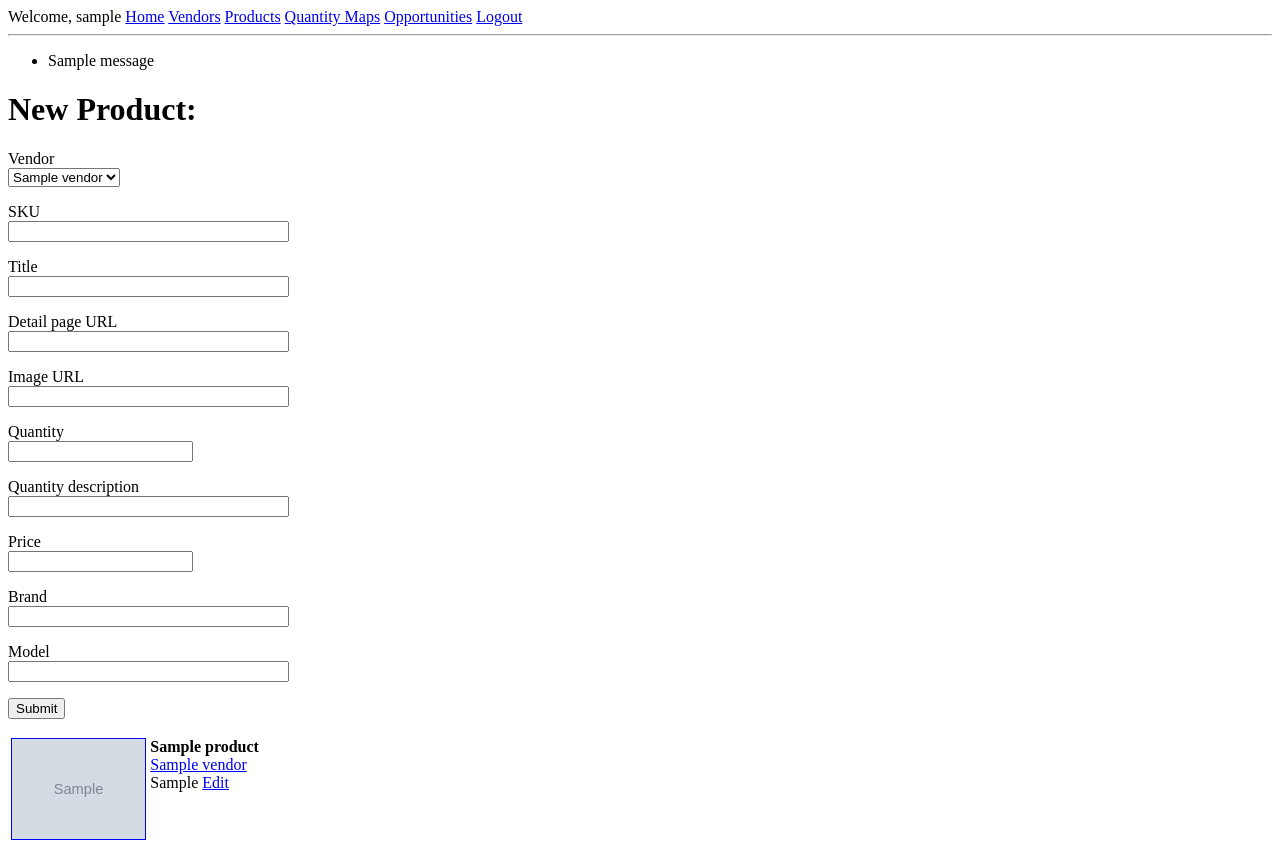
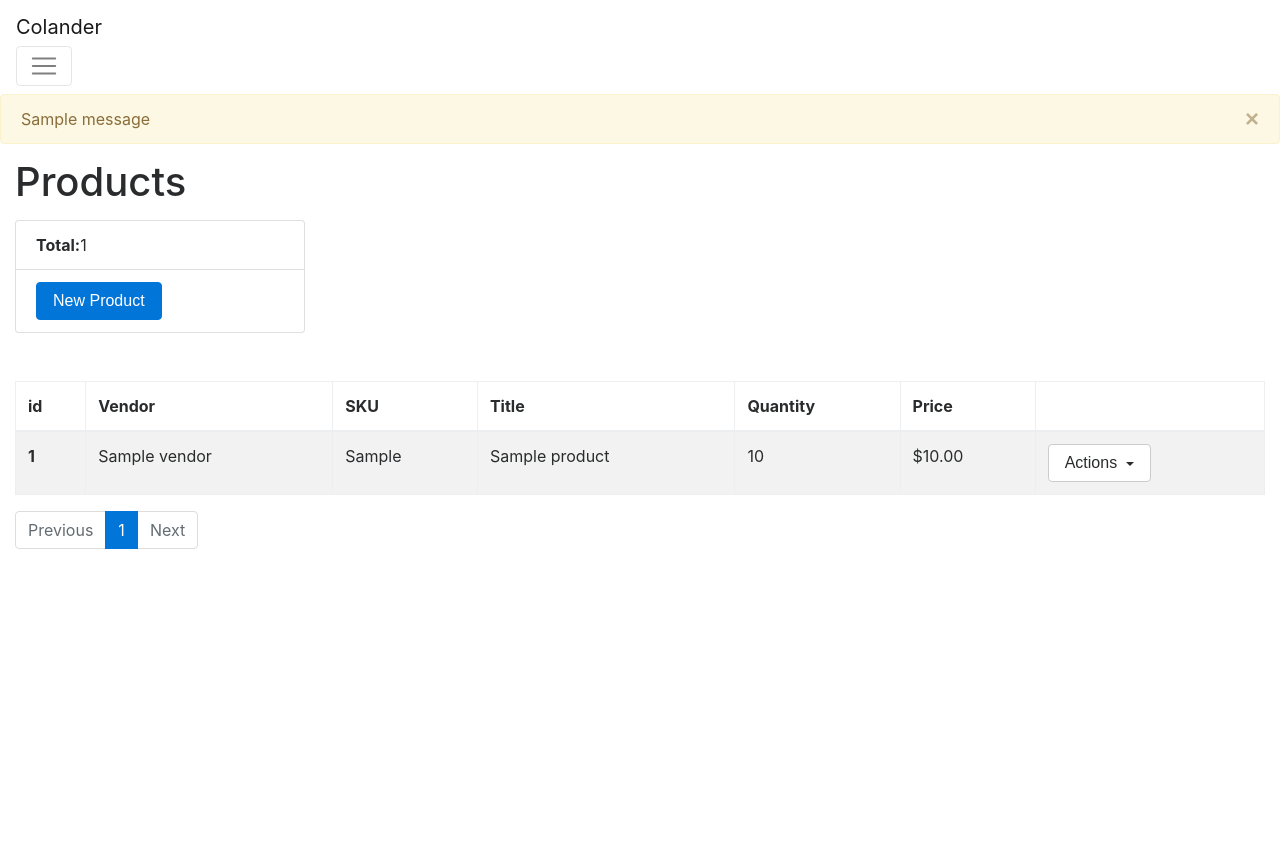
Before and after one commit to garrettmk/colander, a Flask app: page /products in a window 1280 px wide. After the commit the page ends 549 px from the top, so only its background shows below. Run offline with Flask 3, Linux system fonts and the light colour scheme; a user stored in the database is signed in; tables that the repository leaves empty hold one stand-in row (values such as "Sample post"); grey boxes marked "Sample" are stand-in pictures; one stand-in notice (Sample message) is shown; some libraries are stand-ins or nearby versions.

Commit message:
Various updates and fixes.

```diff
--- a/web/app/__init__.py
+++ b/web/app/__init__.py
@@ -41,6 +41,7 @@ class FlaskCelery(Celery):
 
 app = Flask(__name__)
 app.config.from_object(Config)
+app.jinja_env.add_extension('jinja2.ext.do')
 
 db = SQLAlchemy(app)
 migrate = Migrate(app, db)
--- a/web/app/forms.py
+++ b/web/app/forms.py
@@ -22,7 +22,7 @@ class EditVendorForm(FlaskForm):
     name = StringField('Name', validators=[DataRequired()])
     website = URLField('Website', validators=[DataRequired()])
     image_url = URLField('Image URL')
-    submit = SubmitField('Create Vendor')
+    submit = SubmitField('OK')
     delete = SubmitField('Delete')
 
     def __init__(self, *args, **kwargs):
@@ -83,3 +83,16 @@ class EditProductForm(FlaskForm):
         product = Product.query.filter_by(vendor_id=vendor_id, sku=sku.data).first()
         if product and product != self.edit_product:
             raise ValidationError('Please choose a different vendor or SKU.')
+
+
+class SearchProductsForm(FlaskForm):
+    vendor_id = SelectField('Vendor', coerce=int, validators=[Optional()])
+    text = StringField('Text', validators=[Optional()])
+    search_sku = BooleanField('SKU')
+    search_title = BooleanField('Title')
+    search_desc = BooleanField('Description')
+    submit = SubmitField('Search')
+
+    def __init__(self, *args, **kwargs):
+        super().__init__(*args, **kwargs)
+        self.vendor_id.choices = [(v.id, v.name) for v in Vendor.query.order_by(Vendor.name.asc()).all()]
--- a/web/app/routes.py
+++ b/web/app/routes.py
@@ -2,7 +2,7 @@ from flask import request, flash, render_template, redirect, url_for, jsonify
 from flask_login import current_user, login_user, logout_user, login_required
 
 from app import app, db, celery
-from app.forms import LoginForm, EditVendorForm, EditQuantityMapForm, EditProductForm
+from app.forms import LoginForm, EditVendorForm, EditQuantityMapForm, EditProductForm, SearchProductsForm
 from app.models import User, Vendor, QuantityMap, Product, Opportunity
 
 from celery import chain, chord
@@ -47,7 +47,7 @@ def login():
 @app.route('/logout')
 def logout():
     logout_user()
-    return redirect(url_for('index'))
+    return redirect(url_for('login'))
 
 
 ########################################################################################################################
@@ -77,9 +77,24 @@ def api_call(task):
 # Vendors
 
 
-@app.route('/vendors', methods=['GET', 'POST'])
+@app.route('/vendors')
 @login_required
 def vendors():
+    """The top-level Vendor index."""
+    product_count = Product.query.count()
+    vendors = Vendor.query.order_by(Vendor.name.asc()).all()
+    return render_template(
+        'vendors.html',
+        title='Vendors',
+        vendors=vendors,
+        product_count=product_count
+    )
+
+
+@app.route('/vendors/create', methods=['GET', 'POST'])
+@login_required
+def new_vendor_form():
+    """Renders the vendor creation form."""
     form = EditVendorForm()
     if form.validate_on_submit():
         vendor = Vendor(
@@ -90,35 +105,51 @@ def vendors():
 
         db.session.add(vendor)
         db.session.commit()
+        flash(f'Vendor \"{vendor.name}\" created successfully.')
+        return jsonify(status='ok')
 
-        flash(f'Vendor \"{vendor.name}\" created successfully.')
-        return redirect(url_for('vendors'))
-
-    vendors = Vendor.query.order_by(Vendor.name.asc()).all()
-    return render_template('vendors.html', title='Vendors', form=form, vendors=vendors)
+    return render_template('forms/vendor.html', title="New Vendor", form=form)
 
 
-@app.route('/vendors/<vendor_id>', methods=['GET', 'POST'])
+@app.route('/vendors/edit/<vendor_id>', methods=['GET', 'POST'])
 @login_required
-def edit_vendor(vendor_id):
-    vendor = Vendor.query.filter_by(id=vendor_id).first()
-    if vendor is None:
-        flash(f'Invalid vendor id: {vendor_id}')
-        return redirect(url_for('vendors'))
-
+def edit_vendor_form(vendor_id):
+    """Renders the Edit Vendor form."""
+    vendor = Vendor.query.filter_by(id=vendor_id).first_or_404()
     form = EditVendorForm(obj=vendor)
-    if form.validate_on_submit() and form.submit.data:
+    if form.validate_on_submit():
         form.populate_obj(vendor)
         db.session.commit()
         flash(f'Changes saved')
-        return redirect(url_for('vendors'))
-    elif form.delete.data:
-        db.session.delete(vendor)
-        db.session.commit()
-        flash(f'Vendor \"{vendor.name}\" deleted.')
-        return redirect(url_for('vendors'))
+        return jsonify(status='ok')
 
-    return render_template('edit_vendor.html', title='Edit Vendor', form=form)
+    return render_template('forms/vendor.html', title="Edit Vendor", form=form)
+
+
+@app.route('/vendors/delete', methods=['POST'])
+@login_required
+def delete_vendor():
+    """Delete a vendor."""
+    print(request.form)
+    vendor = Vendor.query.filter_by(id=request.form['vendor_id']).first_or_404()
+    db.session.delete(vendor)
+    db.session.commit()
+    flash(f'Vendor \"{vendor.name}\" deleted.')
+    return 'ok'
+
+
+@app.route('/vendors/<vendor_id>')
+@login_required
+def vendor_details(vendor_id):
+    """Display a vendor's detail page."""
+    vendor = Vendor.query.filter_by(id=vendor_id).first_or_404()
+    page_num = request.args.get('page', 1, type=int)
+    product_page = vendor.products.paginate(page_num, app.config['MAX_PAGE_ITEMS'], False)
+    return render_template(
+        'vendor_details.html',
+        vendor=vendor,
+        product_page=product_page
+    )
 
 
 ########################################################################################################################
@@ -176,32 +207,39 @@ def edit_quantity_map(qmap_id):
 @app.route('/products', methods=['GET', 'POST'])
 @login_required
 def products():
-    form = EditProductForm()
-    if form.validate_on_submit():
-        product = Product()
-        form.populate_obj(product)
-        db.session.add(product)
-        db.session.commit()
+    # form = EditProductForm()
+    # if form.validate_on_submit():
+    #     product = Product()
+    #     form.populate_obj(product)
+    #     db.session.add(product)
+    #     db.session.commit()
+    #
+    #     if db.session.query(Vendor.name).filter(Vendor.id == form.vendor_id.data).first()[0] == 'Amazon':
+    #         chain(
+    #             chord(
+    #                 (
+    #                     GetCompetitivePricingForASIN.s(product.sku),
+    #                     ItemLookup.s(product.sku),
+    #                 ),
+    #                 update_amazon_listing.s(product.id)
+    #             ),
+    #             update_fba_fees.s()
+    #         ).apply_async()
+    #     else:
+    #         find_amazon_matches.delay(product.id)
+    #
+    #     flash(f'Product created: {product.vendor.name} {product.sku}')
+    #     return redirect(url_for('products'))
 
-        if db.session.query(Vendor.name).filter(Vendor.id == form.vendor_id.data).first()[0] == 'Amazon':
-            chain(
-                chord(
-                    (
-                        GetCompetitivePricingForASIN.s(product.sku),
-                        ItemLookup.s(product.sku),
-                    ),
-                    update_amazon_listing.s(product.id)
-                ),
-                update_fba_fees.s()
-            ).apply_async()
-        else:
-            find_amazon_matches.delay(product.id)
-
-        flash(f'Product created: {product.vendor.name} {product.sku}')
-        return redirect(url_for('products'))
-
-    products = Product.query.order_by(Product.vendor_id.asc()).all()
-    return render_template('products.html', title='Products', form=form, products=products)
+    page_num = request.args.get('page', 1, type=int)
+    products = Product.query.order_by(Product.title.asc()).paginate(page_num, app.config['MAX_PAGE_ITEMS'], False)
+    product_count = Product.query.count()
+    return render_template(
+        'products.html',
+        title='Products',
+        products=products,
+        product_count=product_count
+    )
 
 
 @app.route('/products/<product_id>', methods=['GET', 'POST'])
--- a/web/app/templates/base.html
+++ b/web/app/templates/base.html
@@ -1,5 +1,12 @@
-<html>
+{% import "macros.html" as macros %}
+
+<!doctype html>
+<html lang="en">
     <head>
+        <meta charset="utf-8">
+        <meta name="viewport" content="width=device-width, initial-scale=1, shrink-to-fit=no">
+        <link rel="stylesheet" href="https://maxcdn.bootstrapcdn.com/bootstrap/4.0.0-beta.3/css/bootstrap.min.css" integrity="sha384-Zug+QiDoJOrZ5t4lssLdxGhVrurbmBWopoEl+M6BdEfwnCJZtKxi1KgxUyJq13dy" crossorigin="anonymous">
+        <link href="//maxcdn.bootstrapcdn.com/font-awesome/4.1.0/css/font-awesome.min.css" rel="stylesheet">
         {% if title %}
         <title>{{ title }} -  Colander</title>
         {% else %}
@@ -7,29 +14,50 @@
         {% endif %}
     </head>
     <body>
-    <div>
+    <nav class="navbar navbar-expand-lg navbar-light bg-dark">
+        <a class="navbar-brand text-light" href="{{ url_for('index') }}">Colander</a>
+        <button class="navbar-toggler" type="button" data-toggle="collapse" data-target="#navbarSupportedContent" aria-controls="navbarSupportedContent" aria-expanded="false" aria-label="Toggle Navigation">
+            <span class="navbar-toggler-icon"></span>
+        </button>
+
+        <div class="collapse navbar-collapse" id="navbarSupportedContent">
+            <ul class="navbar-nav mr-auto">
+                <li class="nav-item active">
+                    <a class="nav-link text-light" href="{{ url_for('vendors') }}">Vendors</a>
+                </li>
+                <li>
+                    <a class="nav-link text-light" href="{{ url_for('products') }}">Products</a>
+                </li>
+                <li>
+                    <a class="nav-link text-light" href="{{ url_for('quantity_map') }}">Quantity Maps</a>
+                </li>
+                <li>
+                    <a class="nav-link text-light" href="{{ url_for('opportunities') }}">Opportunities</a>
+                </li>
+            </ul>
             {% if current_user.is_authenticated %}
-        Welcome, {{ current_user.username }}
-        <a href="{{ url_for('index') }}">Home</a>
-        <a href="{{ url_for('vendors') }}">Vendors</a>
-        <a href="{{ url_for('products') }}">Products</a>
-        <a href="{{ url_for('quantity_map') }}">Quantity Maps</a>
-        <a href="{{ url_for('opportunities') }}">Opportunities</a>
-        <a href="{{ url_for('logout') }}">Logout</a>
-        {% else %}
-        <a href="{{ url_for('login') }}">Log In</a>
+            <ul class="navbar-nav navbar-right">
+                <li>
+                    <a class="nav-link text-light mr-sm-2" href="{{ url_for('logout') }}">Logout</a>
+                </li>
+            </ul>
             {% endif %}
         </div>
-        <hr>
+    </nav>
     {% with messages = get_flashed_messages() %}
-        {% if messages %}
-        <ul>
     {% for message in messages %}
-            <li>{{ message }}</li>
+    <div class="alert alert-warning alert-dismissible fade show" role="alert">
+        {{ message }}
+        <button type="button" class="close" data-dismiss="alert" aria-label="Close">
+            <span aria-hidden="true">&times;</span>
+        </button>
+    </div>
     {% endfor %}
-        </ul>
-        {% endif %}
     {% endwith %}
     {% block content %}{% endblock %}
+    <script src="https://code.jquery.com/jquery-3.2.1.min.js" crossorigin="anonymous"></script>
+    <script src="https://cdnjs.cloudflare.com/ajax/libs/popper.js/1.12.9/umd/popper.min.js" integrity="sha384-ApNbgh9B+Y1QKtv3Rn7W3mgPxhU9K/ScQsAP7hUibX39j7fakFPskvXusvfa0b4Q" crossorigin="anonymous"></script>
+    <script src="https://maxcdn.bootstrapcdn.com/bootstrap/4.0.0-beta.3/js/bootstrap.min.js" integrity="sha384-a5N7Y/aK3qNeh15eJKGWxsqtnX/wWdSZSKp+81YjTmS15nvnvxKHuzaWwXHDli+4" crossorigin="anonymous"></script>
+    {% block script %}{% endblock %}
     </body>
 </html>
--- /dev/null
+++ b/web/app/templates/macros.html
@@ -0,0 +1,67 @@
+{% macro form_field(elem) -%}
+<div class="form-group">
+    {% do kwargs.update({'aria-describedby': elem.id + '-help'}) %}
+    {{ elem(class_='form-control', placeholder=elem.label.text, **kwargs) }}
+    <small id="{{ elem.id + '-help' }}" class="form-text text-muted">
+        {% for error in elem.errors %}
+        <span class="text-danger">{{ error }}</span>
+        {% endfor %}
+    </small>
+</div>
+{%- endmacro %}
+
+{% macro form_check(elem) -%}
+<div class="form-check">{{ elem(class_='form-check-input', **kwargs) }}{{ elem.label }}</div>
+{%- endmacro %}
+
+{% macro form_submit(elem) -%}
+{{ elem(class_='btn btn-primary', **kwargs) }}
+{%- endmacro %}
+
+{% macro show_pages(pagination, endpoint) %}
+<ul class="pagination">
+    {% if pagination.has_prev %}
+    <li class="page-item"><a class="page-link" href="{{ url_for(endpoint, page=pagination.prev_num, **kwargs) }}">Previous</a></li>
+    {% else %}
+    <li class="page-item disabled"><span class="page-link">Previous</span></li>
+    {% endif %}
+
+    {% for page in pagination.iter_pages() %}
+    <li class="page-item {% if page == pagination.page %}active{% endif %}"><a class="page-link" href="{{ url_for(endpoint, page=page, **kwargs) }}">{{ page }}</a></li>
+    {% else %}
+    <li class="page-item disabled"><span class="page-link">...</span></li>
+    {% endfor %}
+
+    {% if pagination.has_next %}
+    <li class="page-item"><a class="page-link" href="{{ url_for(endpoint, page=pagination.next_num, **kwargs) }}">Next</a></li>
+    {% else %}
+    <li class="page-item disabled"><span class="page-link">Next</span></li>
+    {% endif %}
+</ul>
+{% endmacro %}
+
+{% macro dynamic_form(button_id, modal_id, form_endpoint, form_id, submit_id) %}
+<script>
+    $(document).ready(function() {
+        $('#' + '{{ button_id }}').click(function() {
+            var url = "{{ url_for(form_endpoint) }}"
+            $.get(url, function(data) {
+                $('#' + '{{ modal_id }}' + ' .modal-content').html(data);
+               $('#' + '{{ modal_id }}').modal('show')
+
+                $('#' + '{{ submit_id }}').click(function(event) {
+                    event.preventDefault();
+                    $.post(url, data=$('#' + form_id).serialize(), function(data) {
+                        if (data.status == 'ok') {
+                            $('#' + '{{ modal_id }}').modal('hide');
+                            location.reload();
+                        } else {
+                            $('#' + '{{ modal_id }}' + ' .modal-content').html(data)
+                        }
+                    });
+                });
+            });
+        });
+    });
+</script>
+{% endmacro %}
--- a/web/app/templates/products.html
+++ b/web/app/templates/products.html
@@ -1,104 +1,49 @@
-{% extends "base.html" %}
+{% extends "toplevel_base.html" %}
 
-{% block content %}
-{% if form %}
-<h1>New Product:</h1>
-<p>
-    <form action="" method="post">
-        {{ form.hidden_tag() }}
-        <p>
-            {{ form.vendor_id.label }}<br>
-            {{ form.vendor_id }}<br>
-            {% for error in form.vendor_id.errors %}
-            <span style="color: red;">[{{ error }}]</span>
-            {% endfor %}
-        </p>
-        <p>
-            {{ form.sku.label }}<br>
-            {{ form.sku(size=32) }}<br>
-            {% for error in form.sku.errors %}
-            <span style="color: red;">[{{ error }}]</span>
-            {% endfor %}
-        </p>
-        <p>
-            {{ form.title.label }}<br>
-            {{ form.title(size=32) }}<br>
-            {% for error in form.title.errors %}
-            <span style="color: red;">[{{ error }}]</span>
-            {% endfor %}
-        </p>
-        <p>
-            {{ form.detail_url.label }}<br>
-            {{ form.detail_url(size=32) }}<br>
-            {% for error in form.detail_url.errors %}
-            <span style="color: red;">[{{ error }}]</span>
-            {% endfor %}
-        </p>
-        <p>
-            {{ form.image_url.label }}<br>
-            {{ form.image_url(size=32) }}<br>
-            {% for error in form.image_url.errors %}
-            <span style="color: red;">[{{ error }}]</span>
-            {% endfor %}
-        </p>
-        <p>
-            {{ form.quantity.label }}<br>
-            {{ form.quantity(size=32) }}<br>
-            {% for error in form.quantity.errors %}
-            <span style="color: red;">[{{ error }}]</span>
-            {% endfor %}
-        </p>
-        <p>
-            {{ form.quantity_desc.label }}<br>
-            {{ form.quantity_desc(size=32) }}<br>
-            {% for error in form.quantity_desc.errors %}
-            <span style="color: red;">[{{ error }}]</span>
-            {% endfor %}
-        </p>
-        <p>
-            {{ form.price.label }}<br>
-            {{ form.price(size=32) }}<br>
-            {% for error in form.price.errors %}
-            <span style="color: red;">[{{ error }}]</span>
-            {% endfor %}
-        </p>
-        <p>
-            {{ form.brand.label }}<br>
-            {{ form.brand(size=32) }}<br>
-            {% for error in form.brand.errors %}
-            <span style="color: red;">[{{ error }}]</span>
-            {% endfor %}
-        </p>
-        <p>
-            {{ form.model.label }}<br>
-            {{ form.model(size=32) }}<br>
-            {% for error in form.model.errors %}
-            <span style="color: red;">[{{ error }}]</span>
-            {% endfor %}
-        </p>
-        <p>{{ form.submit() }}</p>
-    </form>
-</p>
-{% endif %}
-<table>
-    {% for product in products %}
-    <tr valign="top">
-        <td>
-            <a href="{{ product.detail_url }}" alt="No image">
-                <img src="{{ product.image_url }}" height="100" style="border-style: solid; border-color: blue; border-width: 1px">
-            </a>
-        </td>
-        <td>
-            <b>{{ product.title }}</b><br>
-            <a href="{{ url_for('edit_vendor', vendor_id=product.vendor_id) }}">{{ product.vendor.name }}</a><br>
-            {{ product.sku }}
-            <a href="{{ url_for('edit_product', product_id=product.id) }}">Edit</a>
-        </td>
-    </tr>
-    {% else %}
-    <tr>
-        <td>No products to show.</td>
-    </tr>
-    {% endfor %}
+{% block toplevel_content %}
+<ul class="list-group">
+    <li class="list-group-item"><strong>Total: </strong>{{ product_count }}</li>
+    <li class="list-group-item"><button id="newProductBtn" type="button" class="btn btn-primary" data-toggle="modal">New Product</button></li>
+</ul>
+{% endblock %}
+
+{% block table_content %}
+<table class="table table-striped table-bordered">
+    <thead>
+        <tr>
+            <th scope="col">id</th>
+            <th scope="col">Vendor</th>
+            <th scope="col">SKU</th>
+            <th scope="col">Title</th>
+            <th scope="col">Quantity</th>
+            <th scope="col">Price</th>
+            <th scope="col"></th>
+        </tr>
+    </thead>
+    <tbody>
+        {% for product in products.items %}
+        <tr>
+            <th scope="row">{{ product.id }}</th>
+            <td>{{ product.vendor.name }}</td>
+            <td>{{ product.sku }}</td>
+            <td>{{ product.title }}</td>
+            <td>{{ product.quantity }}</td>
+            <td>{{ as_money(product.price) }}</td>
+            <td>
+                <div class="dropdown">
+                    <button id="actionDrop-{{ product.id }}" class="btn btn-secondary dropdown-toggle" type="button" data-toggle="dropdown" aria-haspopup="true" aria-expanded="false">
+                        Actions
+                    </button>
+                    <div class="dropdown-menu" aria-labelledby="actionDrop-{{ product.id }}">
+                        <a class="dropdown-item" target="_blank" href="{{ product.detail_url }}">Open...</a>
+                        <a class="dropdown-item" href="#">Edit</a>
+                        <a class="dropdown-item" href="#">Delete</a>
+                    </div>
+                </div>
+            </td>
+        </tr>
+        {% endfor %}
+    </tbody>
 </table>
+{{ macros.show_pages(products, 'products') }}
 {% endblock %}
--- /dev/null
+++ b/web/app/templates/toplevel_base.html
@@ -0,0 +1,18 @@
+{% extends "base.html" %}
+
+{% block content %}
+{% block modals %}{% endblock %}
+<div class="container-fluid mt-3">
+    <h1 id="titleHeading">{{ title }}</h1>
+    <div class="row justify-content-start mt-3">
+        <div class="col-3">
+            {% block toplevel_content %}
+            {% endblock %}
+        </div>
+    </div>
+</div>
+<div class="container-fluid mt-5">
+    {% block table_content %}
+    {% endblock %}
+</div>
+{% endblock %}
--- a/web/config.py
+++ b/web/config.py
@@ -11,3 +11,4 @@ class Config:
     CELERY_IMPORTS = [
         'tasks.mws.products',
     ]
+    MAX_PAGE_ITEMS = 3
```
Also changed, not shown: web/app/templates/edit_vendor.html (deleted, +0 -32 lines), web/app/templates/forms/vendor.html (added, +29 -0 lines), web/app/templates/login.html (+16 -20 lines), web/app/templates/vendor_details.html (added, +111 -0 lines), web/app/templates/vendors.html (+44 -51 lines). Lines whose indentation alone changed are shown as unchanged.
